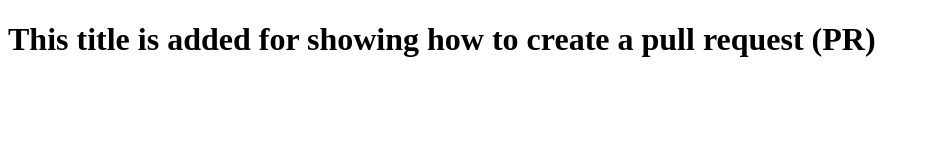
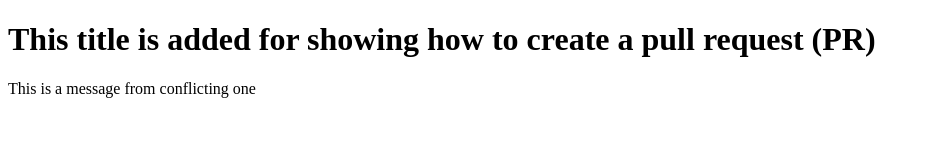
Before and after one commit to yusufalp/git-practice, a plain HTML site: page index.html in a window 1280 px wide. Shown: the whole page, without its empty margins (0-930 px from the left). Drawn offline with Linux system fonts and the light colour scheme.

Commit message:
add a paragraph

```diff
--- a/index.html
+++ b/index.html
@@ -7,5 +7,6 @@
   </head>
   <body>
     <h1>This title is added for showing how to create a pull request (PR)</h1>
+    <p>This is a message from conflicting one</p>
   </body>
 </html>
```
